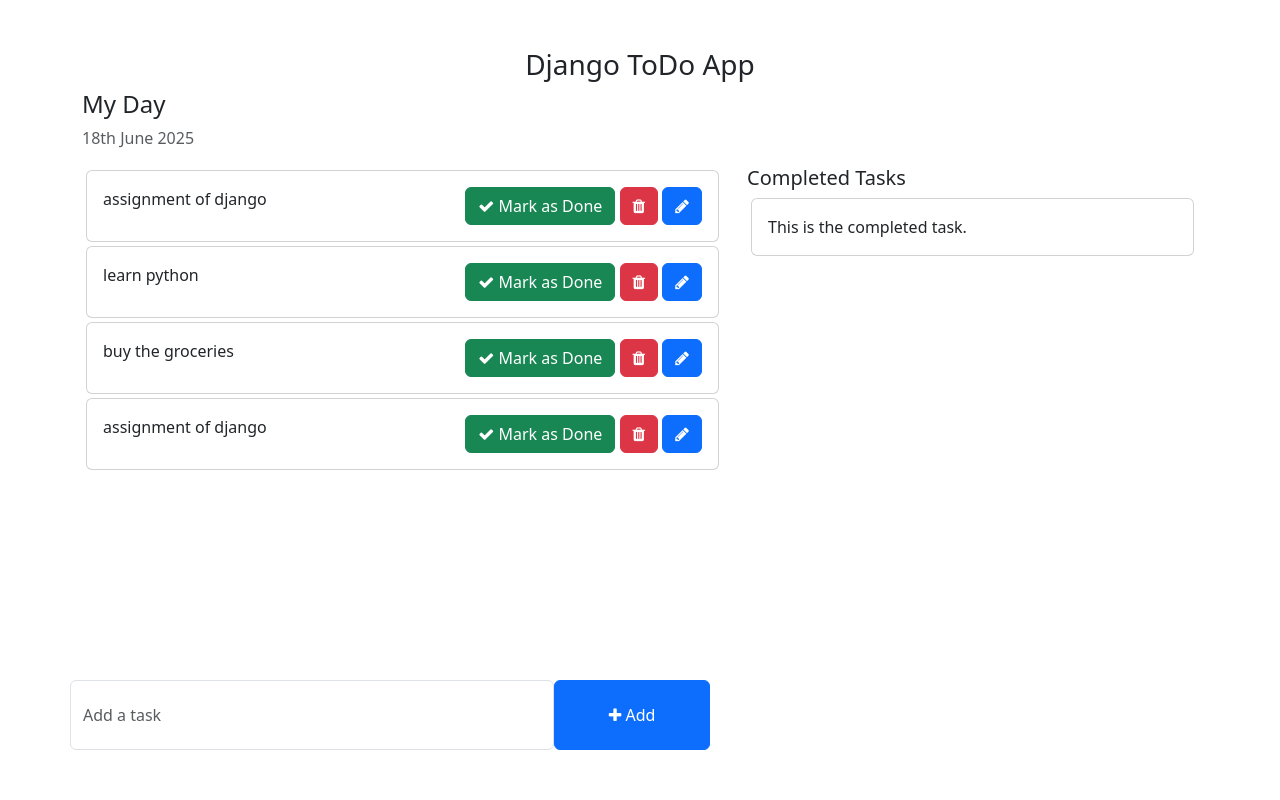
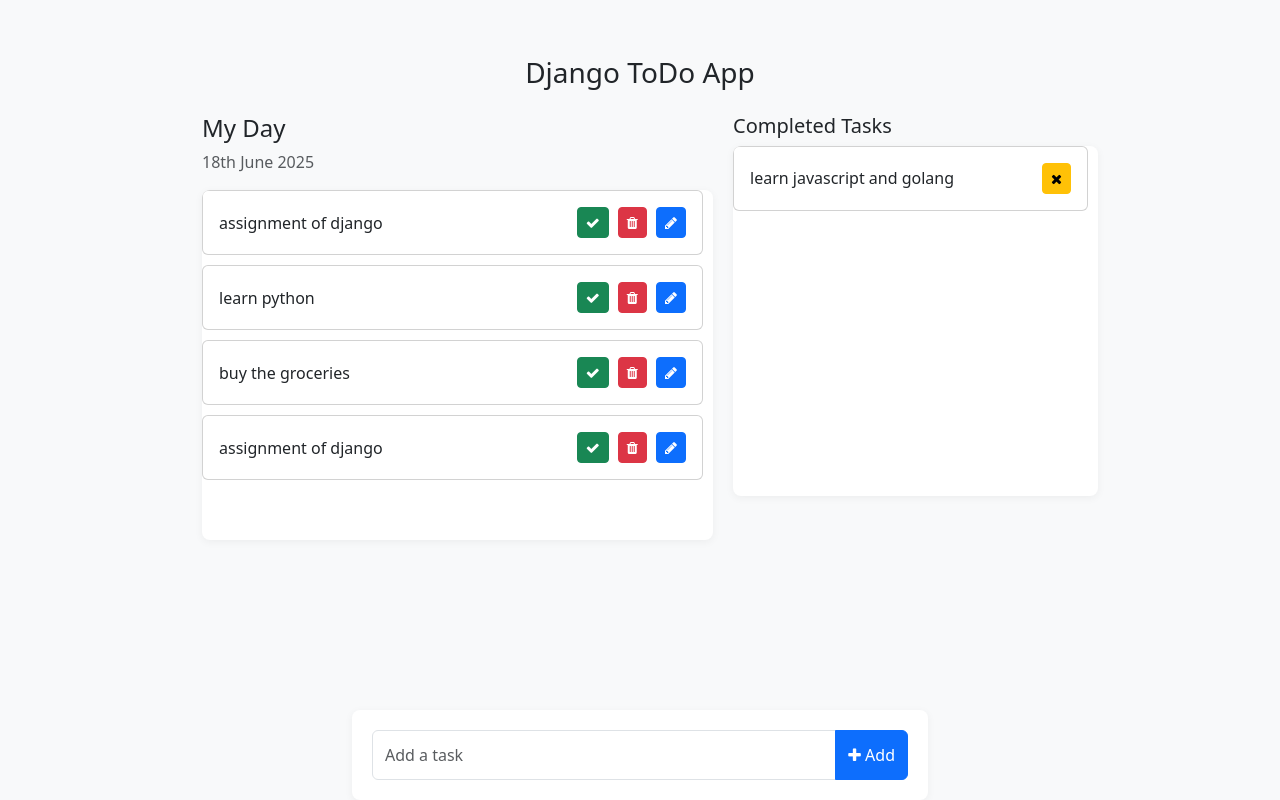
Before and after one commit to gamerbhai96/Todo, a Django app: page / in a window 1280 px wide. Run offline with Django 5.2, Linux system fonts and the light colour scheme; data comes from the database, SQL or seed files in the repository; both versions use the stored data as it was after the commit.

Commit message:
final changes

```diff
--- a/templates/home.html
+++ b/templates/home.html
@@ -1,5 +1,6 @@
 <!DOCTYPE html>
 <html lang="en">
+
 <head>
     <meta charset="UTF-8">
     <meta http-equiv="X-UA-Compatible" content="IE=edge">
@@ -7,64 +8,164 @@
     <title>TODO LIST - Home</title>
 
     <!-- Bootstrap -->
-    <link href="https://cdn.jsdelivr.net/npm/bootstrap@5.3.0-alpha1/dist/css/bootstrap.min.css" rel="stylesheet" integrity="sha384-GLhlTQ8iRABdZLl6O3oVMWSktQOp6b7In1Zl3/Jr59b6EGGoI1aFkw7cmDA6j6gD" crossorigin="anonymous">
-    <script src="https://cdn.jsdelivr.net/npm/bootstrap@5.3.0-alpha1/dist/js/bootstrap.bundle.min.js" integrity="sha384-w76AqPfDkMBDXo30jS1Sgez6pr3x5MlQ1ZAGC+nuZB+EYdgRZgiwxhTBTkF7CXvN" crossorigin="anonymous"></script>
+    <link href="https://cdn.jsdelivr.net/npm/bootstrap@5.3.0-alpha1/dist/css/bootstrap.min.css" rel="stylesheet"
+        integrity="sha384-GLhlTQ8iRABdZLl6O3oVMWSktQOp6b7In1Zl3/Jr59b6EGGoI1aFkw7cmDA6j6gD" crossorigin="anonymous">
+    <script src="https://cdn.jsdelivr.net/npm/bootstrap@5.3.0-alpha1/dist/js/bootstrap.bundle.min.js"
+        integrity="sha384-w76AqPfDkMBDXo30jS1Sgez6pr3x5MlQ1ZAGC+nuZB+EYdgRZgiwxhTBTkF7CXvN"
+        crossorigin="anonymous"></script>
     <!-- Font Awesome Icons -->
     <link rel="stylesheet" href="https://cdnjs.cloudflare.com/ajax/libs/font-awesome/4.7.0/css/font-awesome.min.css">
 
     <style>
-        .form-control{
-        padding: 1.375rem .75rem !important;
+        html,
+        body {
+            height: 100%;
+            margin: 0;
+            padding: 0;
+        }
+
+        body {
+            background: #f8f9fa;
+            min-height: 100vh;
+            display: flex;
+            flex-direction: column;
+        }
+
+        .container {
+            margin-top: 40px;
+            max-width: 900px;
+            flex: 1 0 auto;
+            display: flex;
+            flex-direction: column;
+            min-height: 80vh;
+        }
+
+        .main-content {
+            flex: 1 1 auto;
+            display: flex;
+            flex-direction: row;
+            gap: 20px;
+        }
+
+        .task-list,
+        .completed-list {
+            height: 350px;
+            /* Fixed height for scrolling */
+            overflow-y: auto;
+            padding-right: 10px;
+            background: #fff;
+            border-radius: 8px;
+            box-shadow: 0 2px 8px rgba(0, 0, 0, 0.05);
+        }
+
+        .card {
+            margin-bottom: 10px;
+        }
+
+        .card-body {
+            display: flex;
+            justify-content: space-between;
+            align-items: center;
+        }
+
+        .task-actions .btn {
+            margin-left: 5px;
+        }
+
+        .add-task-form {
+            background: #fff;
+            border-radius: 8px;
+            box-shadow: 0 2px 8px rgba(0, 0, 0, 0.05);
+            padding: 20px;
+            margin-top: 30px;
+        }
+
+        .form-control {
+            padding: 0.75rem .75rem !important;
+        }
+
+        @media (max-width: 767px) {
+            .container {
+                margin-top: 10px;
+                padding: 0 5px;
+            }
+
+            .main-content {
+                flex-direction: column;
+            }
+
+            .task-list,
+            .completed-list {
+                height: 200px;
+            }
         }
     </style>
 </head>
+
 <body>
     <div class="container">
-        <h3 class="pt-5 text-center">Django ToDo App</h3>
-        <div class="row">
+        <h3 class="pt-3 text-center mb-4">Django ToDo App</h3>
+        <div class="main-content">
+            <div class="col-md-7 col-lg-7 mb-4">
                 <h4>My Day</h4>
                 <p class="text-muted">{% now "jS F Y" %}</p>
-            <div class="col-md-7 col-lg-7" style="height: 450px; overflow: scroll;">
-                <!-- List of all the tasks for the day -->
-
+                <div class="task-list">
                     {% for task in tasks %}
-                <div class="card m-1">
+                    <div class="card">
                         <div class="card-body">
-                        {{task.task}}
-                        <span style="position: relative; float: right;">
-                            <a class="btn btn-success"><i class="fa fa-check"></i> Mark as Done</a>
-                            <a class="btn btn-danger"><i class="fa fa-trash"></i></a>
-                            <a class="btn btn-primary"><i class="fa fa-pencil"></i></a>
+                            <span>{{ task.task }}</span>
+                            <span class="task-actions">
+                                <a href="{% url 'updateTask' task.pk %}" class="btn btn-success btn-sm" title="Mark as Done">
+                                    <i class="fa fa-check"></i>
+                                </a>
+                                <a href="{% url 'delete' task.pk %}" class="btn btn-danger btn-sm" title="Delete">
+                                    <i class="fa fa-trash"></i>
+                                </a>
+                                <a href="{% url 'edit' task.pk %}" class="btn btn-primary btn-sm" title="Edit">
+                                    <i class="fa fa-pencil"></i>
+                                </a>
                             </span>
                         </div>
                     </div>
+                    {% empty %}
+                    <div class="alert alert-info">No tasks for today!</div>
                     {% endfor %}
-
                 </div>
-            <div class="col-md-5 col-lg-5">
+            </div>
+            <div class="col-md-5 col-lg-5 mb-4">
                 <h5>Completed Tasks</h5>
-                <!-- List of all the tasks that have completed -->
-                <div class="card m-1">
+                <div class="completed-list">
+                    {% for task in completed_tasks %}
+                    <div class="card">
                         <div class="card-body">
-                        This is the completed task.
+                            <span>{{ task.task }}</span>
+                            <span>
+                                <a href="{% url 'mark_as_undone' task.pk %}" class="btn btn-warning btn-sm" title="Mark as UnDone">
+                                    <i class="fa fa-times"></i>
+                                </a>
+                            </span>
+                        </div>
+                    </div>
+                    {% empty %}
+                    <div class="alert alert-success">No completed tasks yet!</div>
+                    {% endfor %}
                 </div>
             </div>
         </div>
-        </div>
-        <div class="row">
-            <div class="col-md-6 col-lg-6 p-0" style="position: absolute; bottom: 50px;">
-                <!-- To Do Form -->
-                <form action="{% url 'addTask' %}" method="post" >
+        <div class="row justify-content-center">
+            <div class="col-md-10 col-lg-8">
+                <form action="{% url 'addTask' %}" method="post" class="add-task-form">
                     {% csrf_token %}
-                    <div class="form-group">
-                        <span style="display: flex;">
-                            <input type="text" class="form-control" placeholder="Add a task" nme="task">
-                            <button type="submit" class="btn btn-primary" style="width: 200px;"><i class="fa fa-plus"></i> Add</button>
-                        </span>
+                    <div class="input-group">
+                        <input type="text" class="form-control" placeholder="Add a task" name="task" required maxlength="100">
+                        <button type="submit" class="btn btn-primary">
+                            <i class="fa fa-plus"></i> Add
+                        </button>
                     </div>
                 </form>
             </div>
         </div>
     </div>
 </body>
+
 </html>
--- a/todo/urls.py
+++ b/todo/urls.py
@@ -2,7 +2,13 @@
 from . import views
 urlpatterns=[
     path('addTask', views.addTask, name='addTask'),
-
-
+    #mark as done
+    path('updateTask/<int:pk>', views.updateTask, name='updateTask'),
+    #mark as undone
+    path('mark_as_undone/<int:pk>', views.mark_as_undone, name='mark_as_undone'),
+    #edit task
+    path('edit/<int:pk>', views.edit, name='edit'),
+    # delete task
+    path('delete/<int:pk>', views.delete, name='delete'),
 
 ]
--- a/todo_main/views.py
+++ b/todo_main/views.py
@@ -3,7 +3,9 @@
 from todo.models import Task
 def home(request):
     tasks= Task.objects.filter(is_completed=False).order_by('created_at')
+    completed_tasks = Task.objects.filter(is_completed=True).order_by('created_at')
     context={
         'tasks': tasks,
+        'completed_tasks': completed_tasks,
     }
     return render(request ,'home.html',context)
```
Also changed, not shown: templates/edit.html (added, +28 -0 lines), todo/views.py (+31 -0 lines), db.sqlite3. Lines whose indentation alone changed are shown as unchanged.
